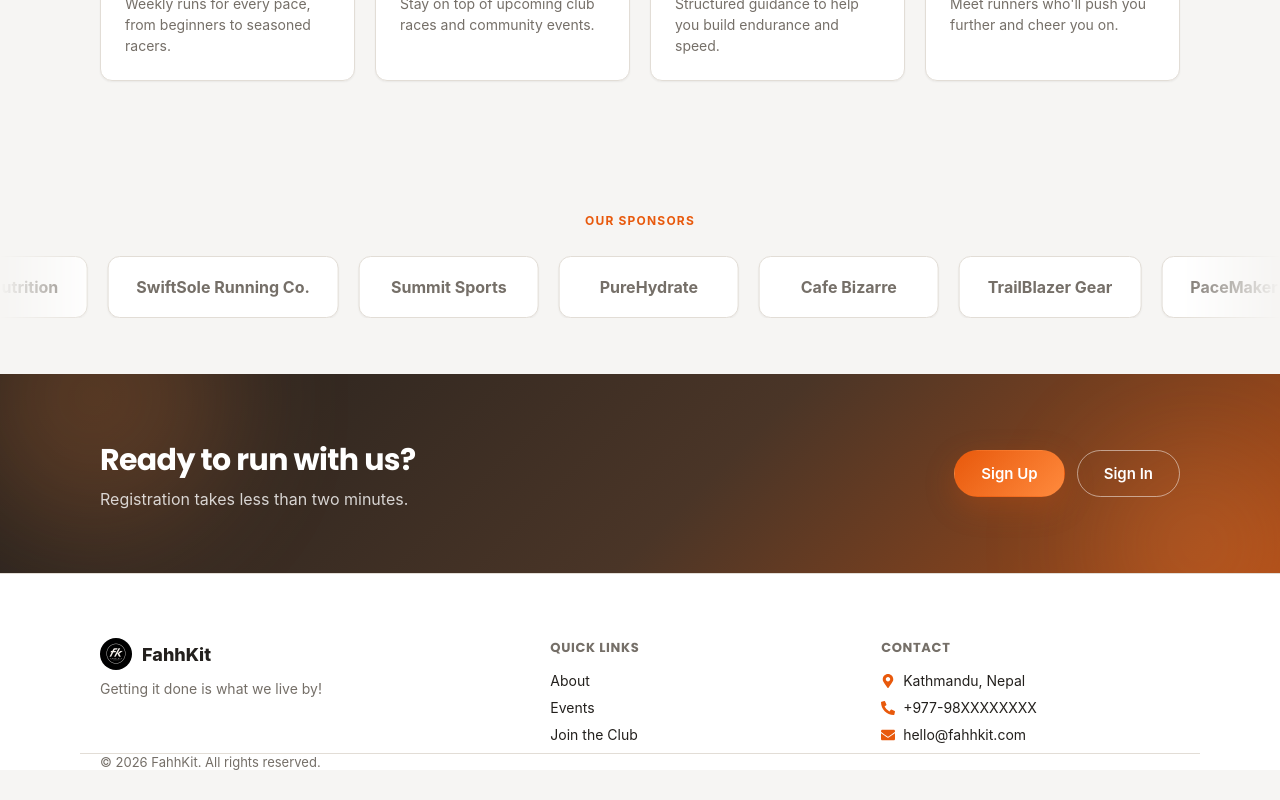
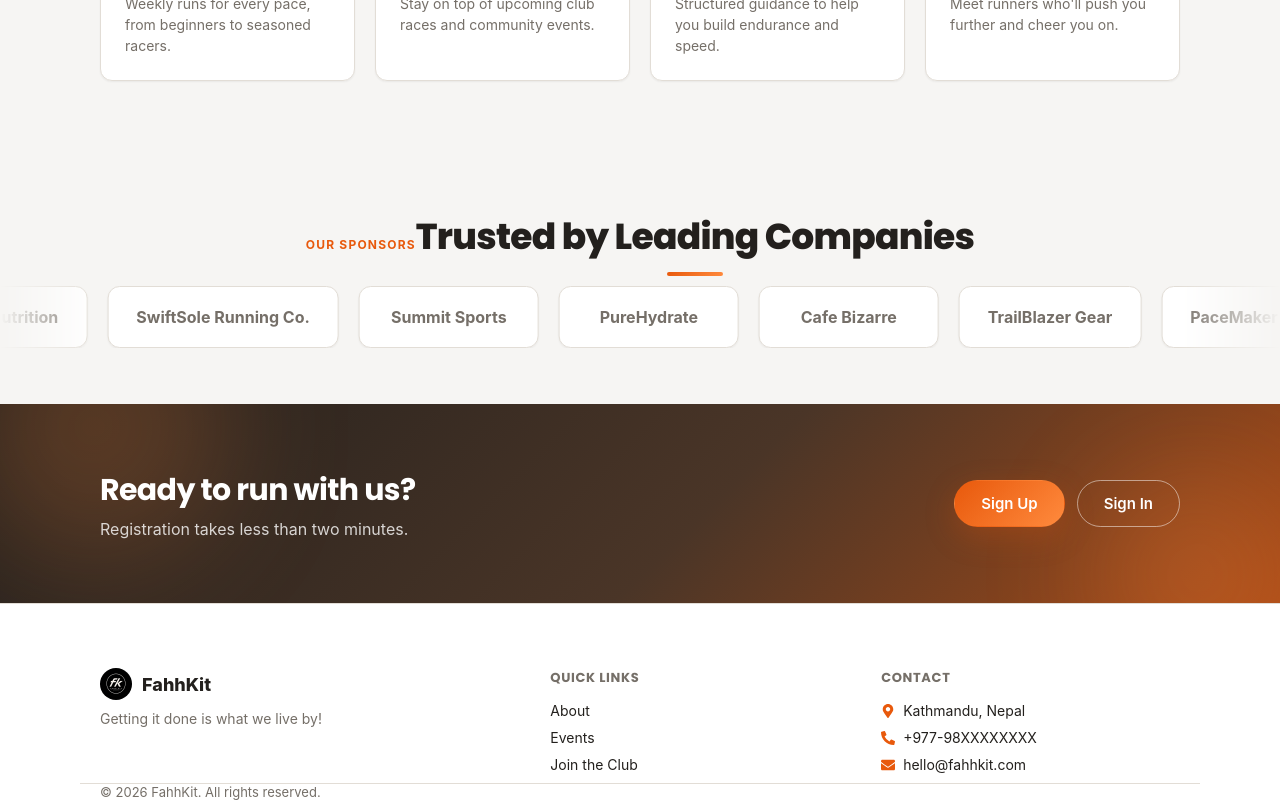
Before and after one commit to Jojan3990/fahhkit-frontend, a React (Vite) app: page / in a window 1280 px wide. Shown: the part 943-1743 px from the top of the page. Before the commit the page ends 1713 px from the top, so only its background shows below. Built offline with nearby package versions, Linux system fonts and the light colour scheme.

Commit message:
fix: Sponsors style change

```diff
--- a/src/components/SponsorCarousel.css
+++ b/src/components/SponsorCarousel.css
@@ -2,18 +2,6 @@
   padding: 56px 0;
   text-align: center;
   overflow: hidden;
-}
-
-.sponsors-eyebrow {
-  display: inline-flex;
-  align-items: center;
-  gap: 6px;
-  font-size: 12px;
-  font-weight: 700;
-  text-transform: uppercase;
-  letter-spacing: 0.1em;
-  color: var(--brand);
-  margin-bottom: 28px;
 }
 
 .sponsors-track-wrap {
--- a/src/components/SponsorCarousel.jsx
+++ b/src/components/SponsorCarousel.jsx
@@ -1,3 +1,4 @@
+import SectionTitle from "./SectionTitle";
 import "./SponsorCarousel.css";
 
 // Placeholder sponsors — swap these for real partner names/logos.
@@ -16,7 +17,7 @@
   return (
     <section className="sponsors">
       <div className="section-inner">
-        <span className="sponsors-eyebrow">Our Sponsors</span>
+        <SectionTitle eyebrow="Our Sponsors" title="Trusted by Leading Companies" />
       </div>
       <div className="sponsors-track-wrap">
         <div className="sponsors-track">
--- a/src/pages/EventsPage.css
+++ b/src/pages/EventsPage.css
@@ -1,5 +1,12 @@
+.events-page {
+  min-height: 100vh;
+  display: flex;
+  flex-direction: column;
+}
+
 .events-wrap {
   max-width: 1120px;
+  width: 100%;
   margin: 0 auto;
   padding: 32px 20px 64px;
 }
--- a/src/pages/EventsPage.jsx
+++ b/src/pages/EventsPage.jsx
@@ -27,7 +27,7 @@
   }, [isAuthed]);
 
   return (
-    <>
+    <div className="events-page">
       <Navbar />
       <div className="events-wrap">
         <header className="events-header" data-aos="fade-down">
@@ -96,6 +96,6 @@
         </div>
       </div>
       <Footer />
-    </>
+    </div>
   );
 }
```
